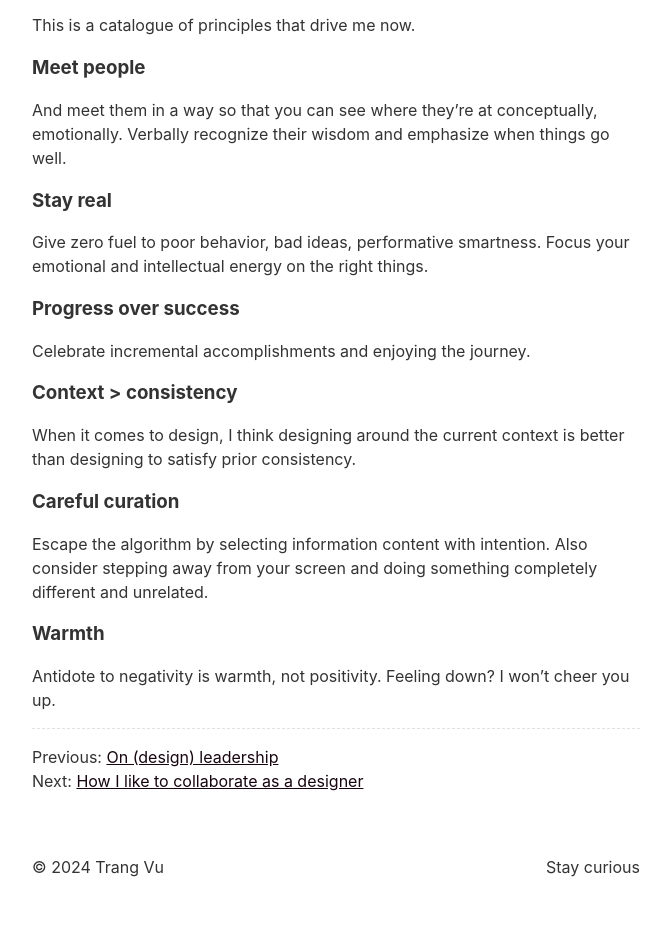
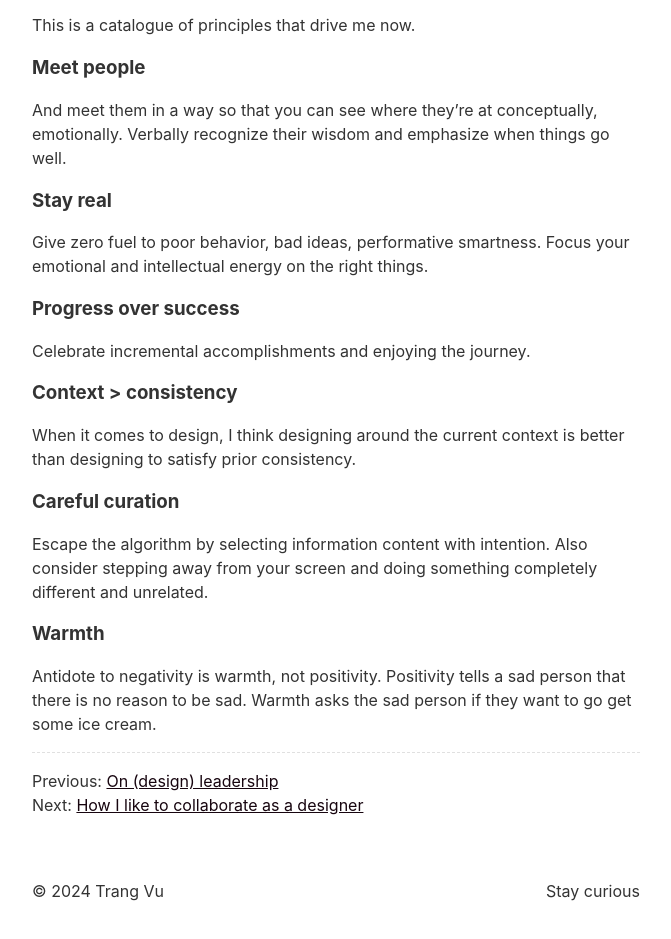
Before and after one commit to itstrangvu/trangs, an Eleventy site: page content/blog/principles-now.md in a window 1280 px wide. Shown: the part 159-1098 px from the top of the page, without its empty margins (304-975 px from the left). Built offline with nearby package versions, Linux system fonts and the light colour scheme; Eleventy itself is replaced by a stand-in of ours; files that its build step writes are made by us from their sources.

Commit message:
Update warmth principle

```diff
--- a/content/blog/principles-now.md
+++ b/content/blog/principles-now.md
@@ -29,4 +29,4 @@ Escape the algorithm by selecting information content with intention. Also consi
 
 ### Warmth
 
-Antidote to negativity is warmth, not positivity. Feeling down? I won’t cheer you up.
+Antidote to negativity is warmth, not positivity. Positivity tells a sad person that there is no reason to be sad. Warmth asks the sad person if they want to go get some ice cream.
```
